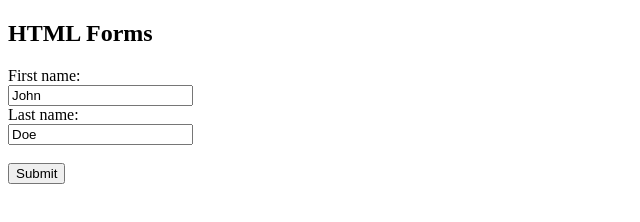
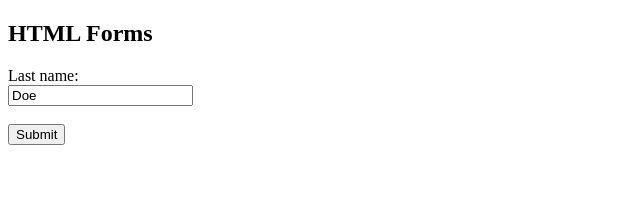
Before and after one commit to 123Naveen550/demo, a plain HTML site: page Form/form.html in a window 1280 px wide. Shown: the whole page, without its empty margins (0-640 px from the left). Drawn offline with Linux system fonts and the light colour scheme.

Commit message:
create a form

```diff
--- a/Form/form.html
+++ b/Form/form.html
@@ -5,8 +5,8 @@
 <h2>HTML Forms</h2>
 
 <form action="/action_page.php">
-  <label for="fname">First name:</label><br>
-  <input type="text" id="fname" name="fname" value="John"><br>
+  <!-- <label for="fname">First name:</label><br>
+  <input type="text" id="fname" name="fname" value="John"><br> -->
   <label for="lname">Last name:</label><br>
   <input type="text" id="lname" name="lname" value="Doe"><br><br>
   <input type="submit" value="Submit">
```
